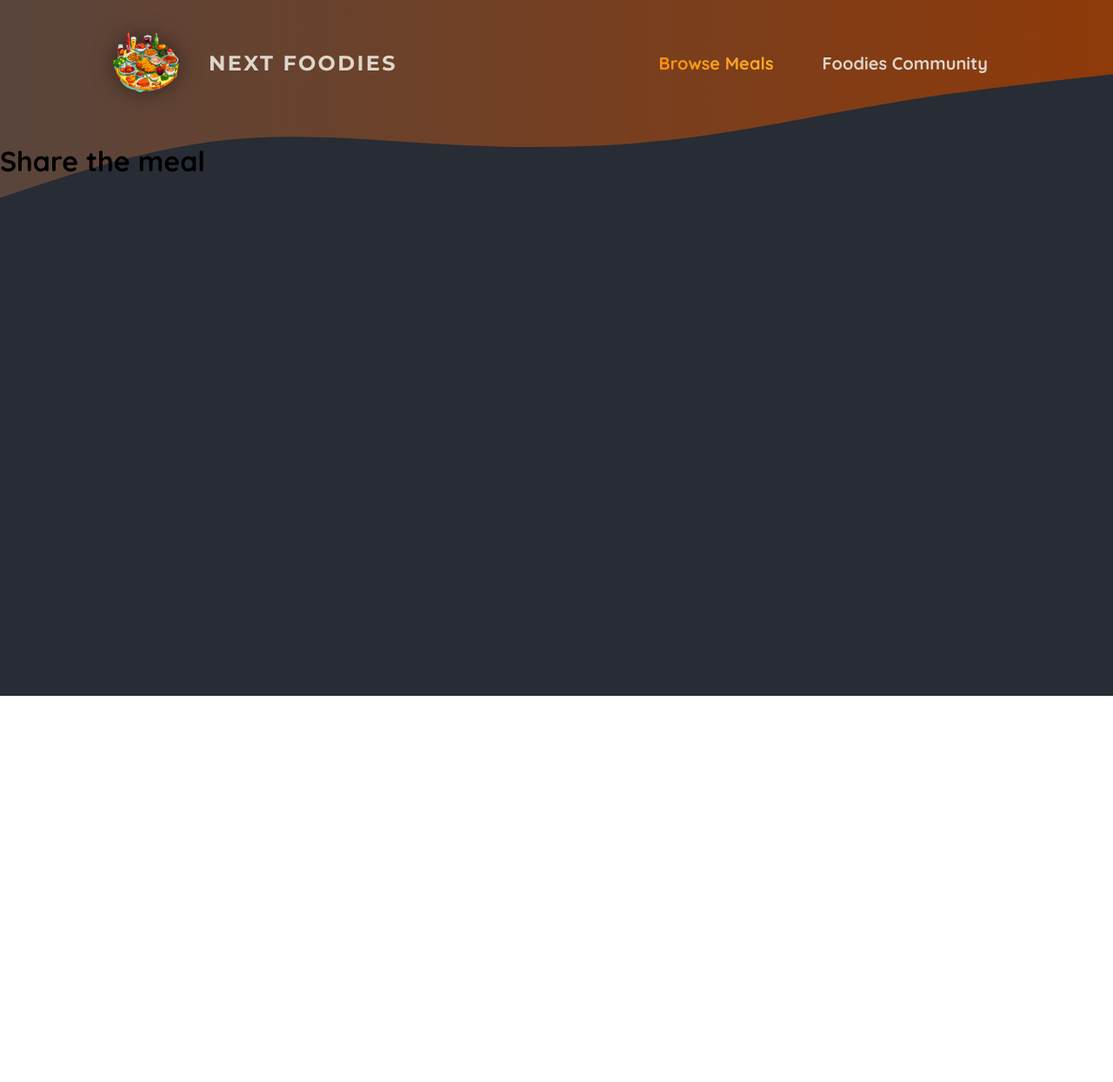
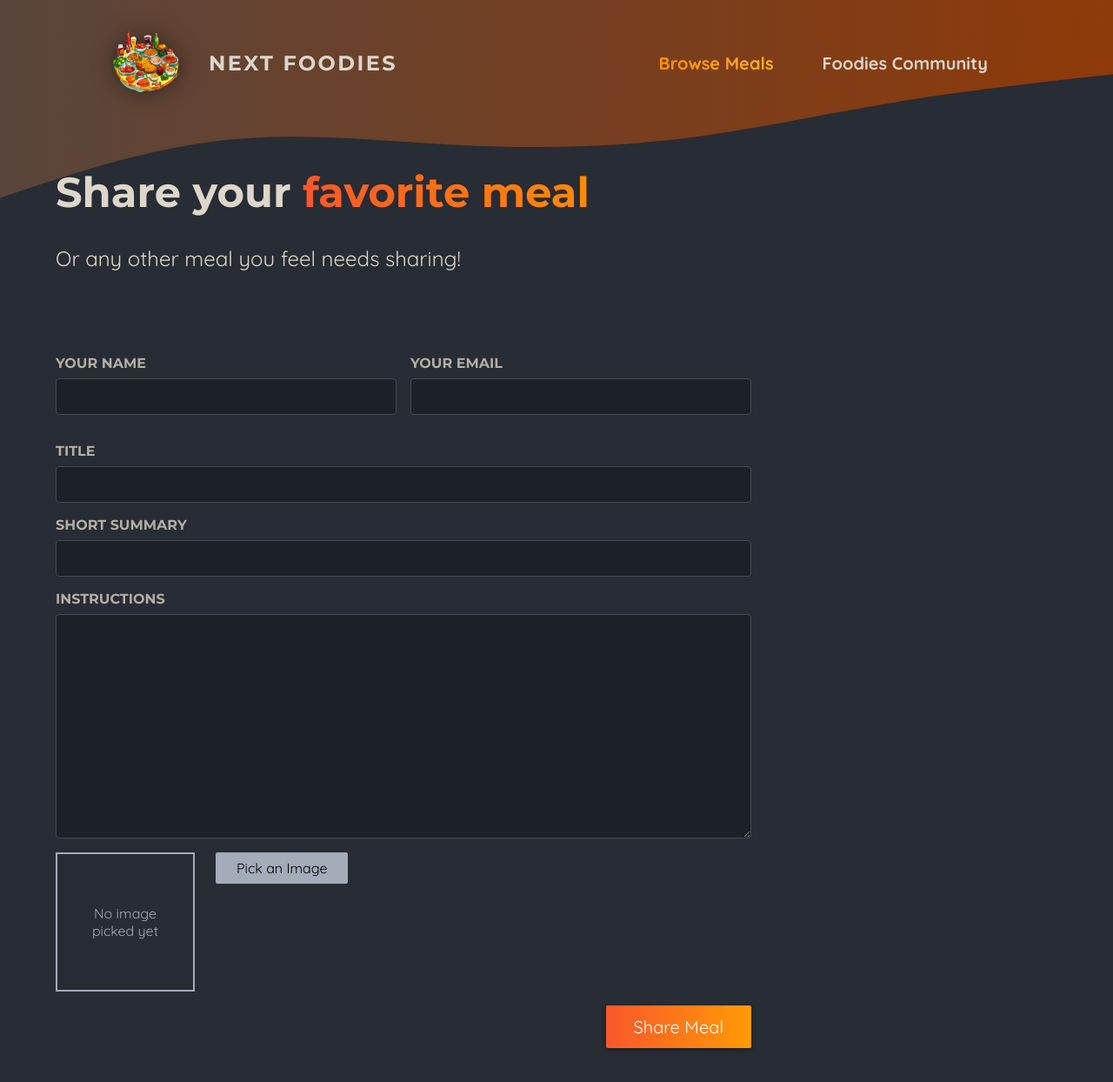
Before and after one commit to Petermwansa/Next-JS-foodies, a Next.js app: page /meals/share in a window 1280 px wide. Shown: the top 1244 px of the page at 87% size. Before the commit the page ends 800 px from the top, so only its background shows below. Built offline with nearby package versions, Linux system fonts and the light colour scheme.

Commit message:
Add the share functionality and  an image picker to it

```diff
--- a/app/meals/share/page.js
+++ b/app/meals/share/page.js
@@ -1,7 +1,50 @@
-export default function ShareMeal() {
-    return (
-        <main>
-            <h1>Share the meal</h1>
-        </main>
-    )
+import ImagePicker from '@/components/meals/image-picker';
+import classes from './page.module.css';
+
+export default function ShareMealPage() {
+  return (
+    <>
+      <header className={classes.header}>
+        <h1>
+          Share your <span className={classes.highlight}>favorite meal</span>
+        </h1>
+        <p>Or any other meal you feel needs sharing!</p>
+      </header>
+      <main className={classes.main}>
+        <form className={classes.form}>
+          <div className={classes.row}>
+            <p>
+              <label htmlFor="name">Your name</label>
+              <input type="text" id="name" name="name" required />
+            </p>
+            <p>
+              <label htmlFor="email">Your email</label>
+              <input type="email" id="email" name="email" required />
+            </p>
+          </div>
+          <p>
+            <label htmlFor="title">Title</label>
+            <input type="text" id="title" name="title" required />
+          </p>
+          <p>
+            <label htmlFor="summary">Short Summary</label>
+            <input type="text" id="summary" name="summary" required />
+          </p>
+          <p>
+            <label htmlFor="instructions">Instructions</label>
+            <textarea
+              id="instructions"
+              name="instructions"
+              rows="10"
+              required
+            ></textarea>
+          </p>
+          <ImagePicker />
+          <p className={classes.actions}>
+            <button type="submit">Share Meal</button>
+          </p>
+        </form>
+      </main>
+    </>
+  );
 }
--- /dev/null
+++ b/app/meals/share/page.module.css
@@ -0,0 +1,98 @@
+.header {
+    gap: 3rem;
+    margin: 3rem auto 5rem auto;
+    width: 90%;
+    max-width: 75rem;
+    color: #ddd6cb;
+    font-size: 1.5rem;
+  }
+
+  .header h1 {
+    font-family: 'Montserrat', sans-serif;
+  }
+
+  .highlight {
+    background: linear-gradient(90deg, #f9572a, #ff8a05);
+    background-clip: text;
+    -webkit-background-clip: text;
+    -webkit-text-fill-color: transparent;
+  }
+
+  .main {
+    width: 90%;
+    max-width: 75rem;
+    margin: 3rem auto;
+    color: white;
+  }
+
+  .form {
+    max-width: 50rem;
+  }
+
+  .form label {
+    display: block;
+    margin-bottom: 0.5rem;
+    font-size: 1rem;
+    font-family: 'Montserrat', sans-serif;
+    text-transform: uppercase;
+    color: #b3aea5;
+    font-weight: bold;
+  }
+
+  .form input,
+  .form textarea {
+    display: block;
+    width: 100%;
+    padding: 0.5rem 1rem;
+    border-radius: 4px;
+    border: 1px solid #454952;
+    background: #1c2027;
+    font-size: 1.25rem;
+    font-family: 'Montserrat', sans-serif;
+    color: #ddd6cb;
+  }
+
+  .form input:focus,
+  .form textarea:focus {
+    outline-color: #f99f2a;
+    background-color: #1f252d;
+  }
+
+  .row {
+    display: flex;
+    gap: 1rem;
+  }
+
+  .row p {
+    width: 100%;
+  }
+
+  .actions {
+    text-align: right;
+  }
+
+  .actions button {
+    border: 0;
+    padding: 0.75rem 2rem;
+    background: linear-gradient(90deg, #f9572a, #ff9b05);
+    border: none;
+    color: #ffffff;
+    border-radius: 2px;
+    cursor: pointer;
+    font: inherit;
+    font-size: 1.25rem;
+    box-shadow: 0 2px 5px rgba(0, 0, 0, 0.3);
+  }
+
+  .actions button:hover,
+  .actions button:focus {
+    background: linear-gradient(90deg, #fd4715, #f9b241);
+  }
+
+  .actions button:disabled,
+  .actions button:hover:disabled,
+  .actions button:focus:disabled {
+    background: #ccc;
+    color: #979797;
+    cursor: not-allowed;
+  }
--- /dev/null
+++ b/components/meals/image-picker.js
@@ -0,0 +1,64 @@
+'use client'
+
+import { useRef, useState } from 'react'
+import classes from './image-picker.module.css'
+import Image from 'next/image';
+
+export default function ImagePicker({ label, name }) {
+
+    const [pickedImage, setPickedImage] = useState();
+
+    const imageInputRef = useRef();
+
+    function handlePickClick() {
+        imageInputRef.current.click()
+    }
+
+    function handleImageChange(e) {
+        // here we target the file that is picked by the userwhich is the first one
+        const file = e.target.files[0];
+
+        if (!file) {
+            return
+        }
+
+        // we then convert it into a data url so that it can be used as a source
+        const fileReader = new FileReader();
+
+        // then we set the picked Image to the result of accessing filreader result
+        fileReader.onload = () => {
+            setPickedImage(fileReader.result)
+        }
+
+        fileReader.readAsDataURL(file)
+    }
+
+    return (
+        <div className={classes.picker}>
+            <label htmlFor={name}>{label}</label>
+            <div className={classes.controls}>
+                <div className={classes.preview}>
+                    {!pickedImage && <p>No image picked yet</p>}
+                    {pickedImage &&  <Image src={pickedImage} alt="The image selected by the user" fill />}
+                </div>
+                <input
+                    className={classes.input}
+                    type='file'
+                    id='image'
+                    accept='image/png, image/jpeg'
+                    name={name}
+                    // multiple
+                    ref={imageInputRef}
+                    onChange={handleImageChange}
+                />
+                <button
+                    className={classes.button}
+                    type='button'
+                    onClick={handlePickClick}
+                >
+                    Pick an Image
+                </button>
+            </div>
+        </div>
+    )
+}
--- /dev/null
+++ b/components/meals/image-picker.module.css
@@ -0,0 +1,45 @@
+.controls {
+    display: flex;
+    align-items: flex-start;
+    gap: 1.5rem;
+    margin-bottom: 1rem;
+  }
+
+  .picker .input {
+    display: none;
+  }
+
+  .picker .button {
+    border: 0;
+    padding: 0.5rem 1.5rem;
+    background: #a4abb9;
+    border-radius: 2px;
+    cursor: pointer;
+    font: inherit;
+  }
+
+  .picker .button:hover,
+  .picker .button:focus {
+    background: #b3b9c6;
+  }
+
+  .preview {
+    width: 10rem;
+    height: 10rem;
+    border: 2px solid #a4abb9;
+    display: flex;
+    justify-content: center;
+    align-items: center;
+    text-align: center;
+    color: #a4abb9;
+    position: relative;
+  }
+
+  .preview p {
+    margin: 0;
+    padding: 1rem;
+  }
+
+  .preview img {
+    object-fit: cover;
+  }
```
